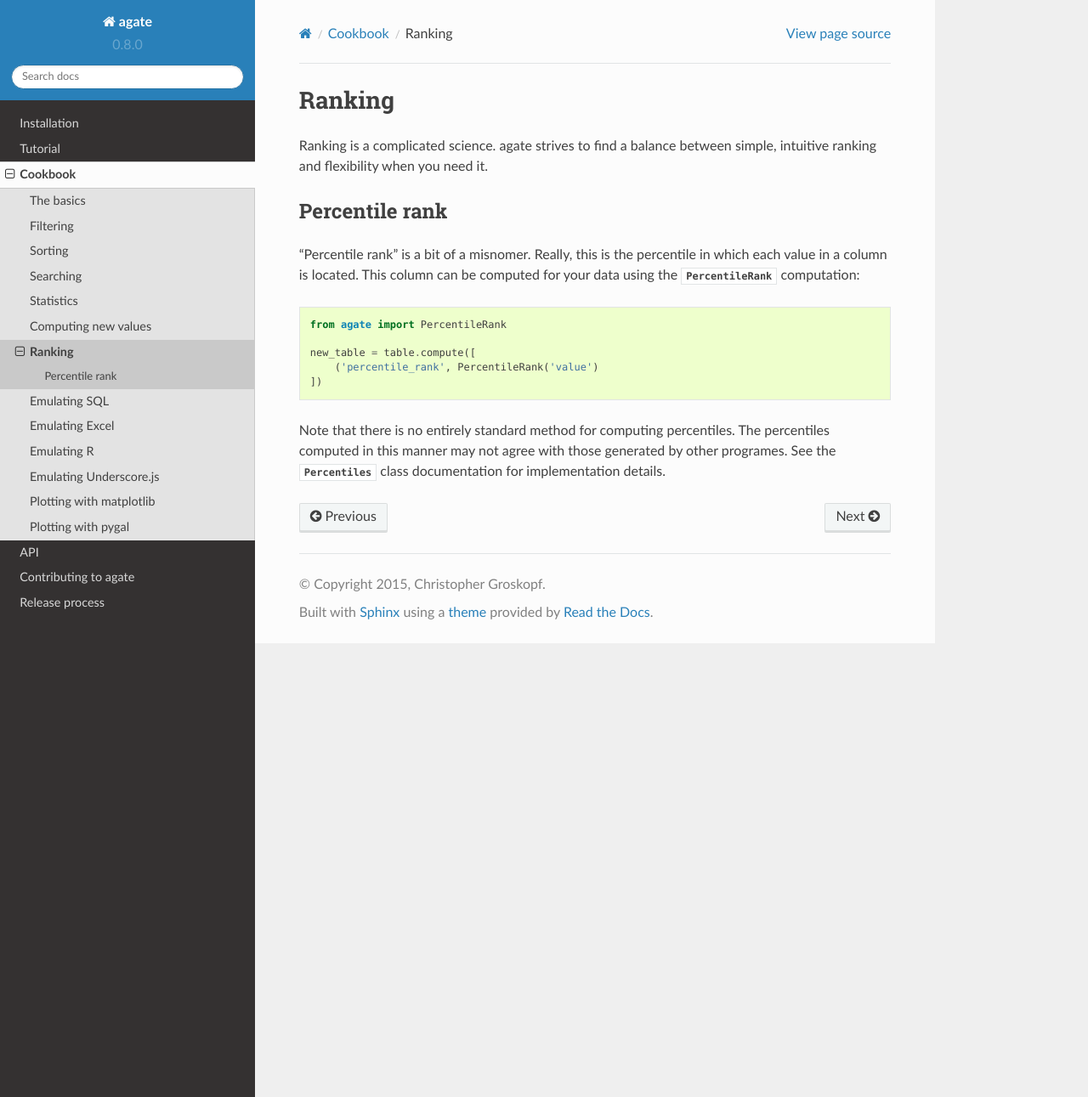
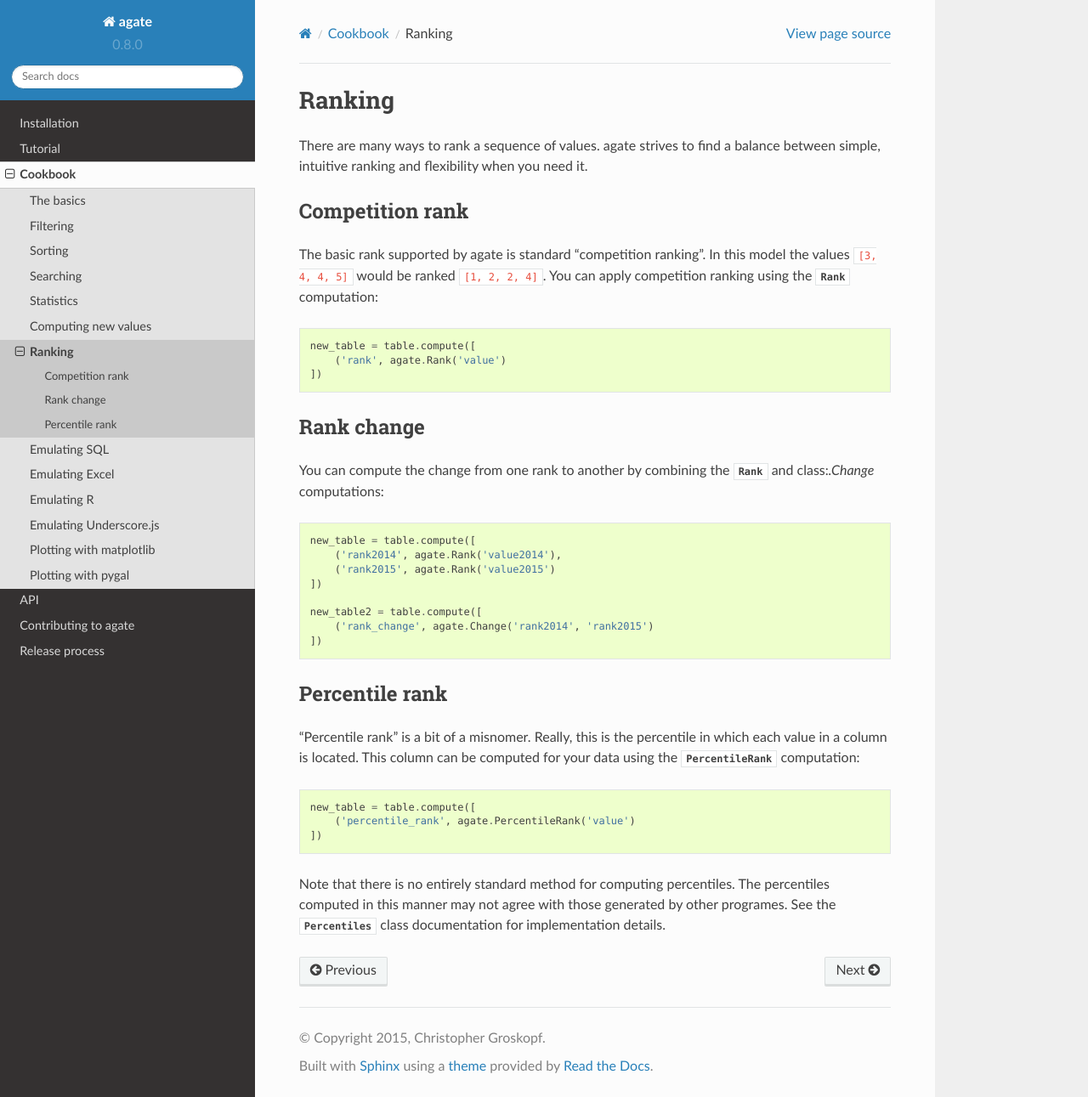
Before and after one commit to wireservice/agate, a Sphinx documentation site: the page built from docs/cookbook/ranking.rst, in a window 1280 px wide and 1291 px high. Shown: the whole window at 85% size. Built offline with Sphinx 7.4.7 and the Read the Docs theme 2.0.0, drawn with Linux system fonts in a browser that asks for light colours.

Commit message:
Add rank cookbook recipes. Closes #110. Closes #160.

```diff
--- a/docs/cookbook/ranking.rst
+++ b/docs/cookbook/ranking.rst
@@ -2,7 +2,34 @@
 Ranking
 =======
 
-Ranking is a complicated science. agate strives to find a balance between simple, intuitive ranking and flexibility when you need it.
+There are many ways to rank a sequence of values. agate strives to find a balance between simple, intuitive ranking and flexibility when you need it.
+
+Competition rank
+================
+
+The basic rank supported by agate is standard "competition ranking". In this model the values :code:`[3, 4, 4, 5]` would be ranked :code:`[1, 2, 2, 4]`. You can apply competition ranking using the :class:`.Rank` computation:
+
+.. code-block:: python
+
+    new_table = table.compute([
+        ('rank', agate.Rank('value')
+    ])
+
+Rank change
+===========
+
+You can compute the change from one rank to another by combining the :class:`.Rank` and class:`.Change` computations:
+
+.. code-block:: python
+
+    new_table = table.compute([
+        ('rank2014', agate.Rank('value2014'),
+        ('rank2015', agate.Rank('value2015')
+    ])
+
+    new_table2 = table.compute([
+        ('rank_change', agate.Change('rank2014', 'rank2015')
+    ])
 
 Percentile rank
 ===============
@@ -11,10 +38,8 @@ Percentile rank
 
 .. code-block:: Python
 
-    from agate import PercentileRank
-
     new_table = table.compute([
-        ('percentile_rank', PercentileRank('value')
+        ('percentile_rank', agate.PercentileRank('value')
     ])
 
 Note that there is no entirely standard method for computing percentiles. The percentiles computed in this manner may not agree with those generated by other programes. See the :class:`.Percentiles` class documentation for implementation details.
```
